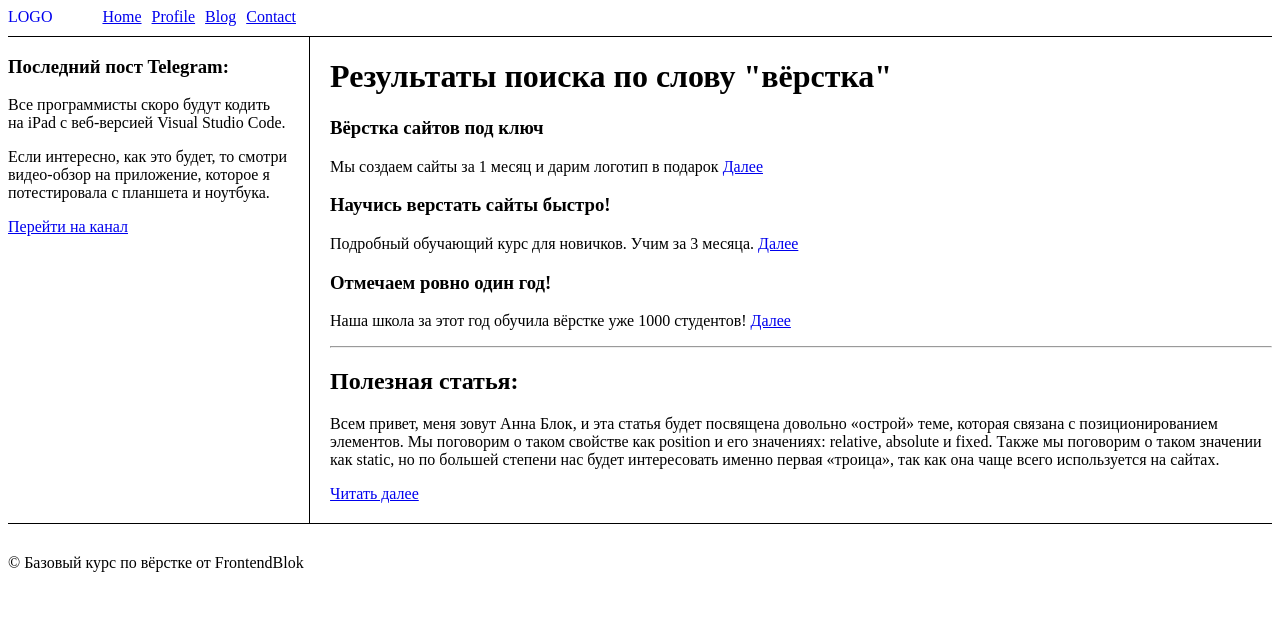
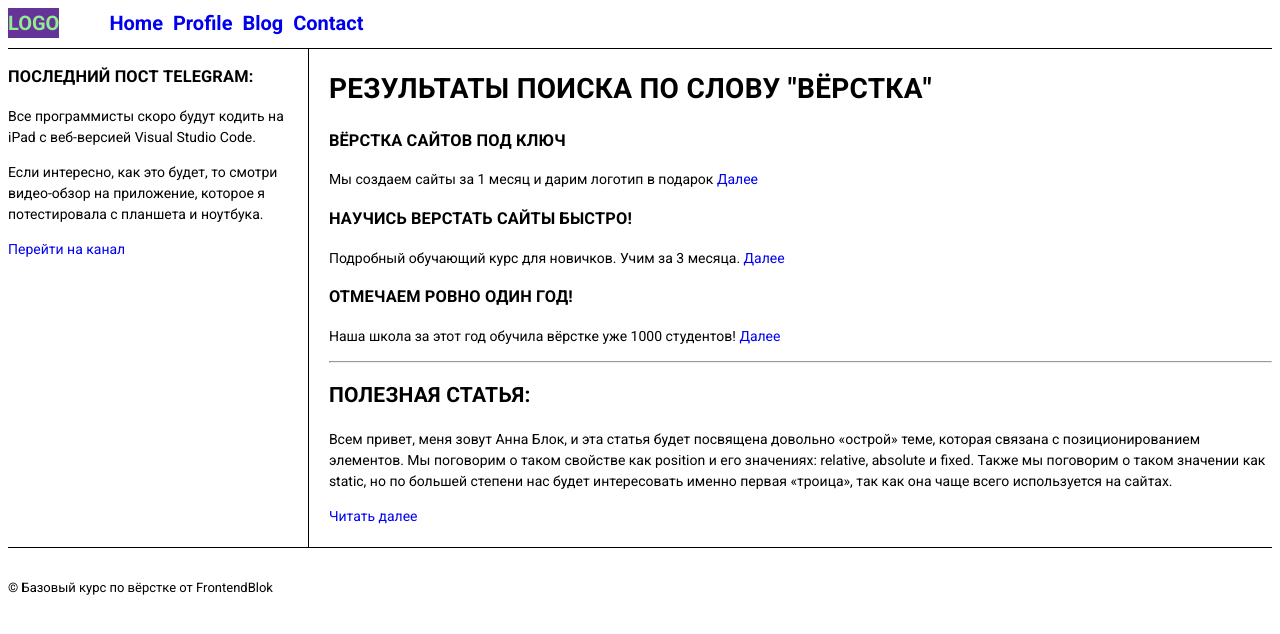
Before and after one commit to gladuator883/FrontendBlok-Module02-Test, a plain HTML site: page semantic.html in a window 1280 px wide. Drawn offline with Linux system fonts and the light colour scheme.

Commit message:
New project WEB

```diff
--- /dev/null
+++ b/semantic.css
@@ -0,0 +1,74 @@
+@import url('https://fonts.googleapis.com/css2?family=Roboto:ital,wght@0,100..900;1,100..900&display=swap');
+
+.bady{
+    font-family: "Roboto", sans-serif;
+  font-optical-sizing: auto;
+  font-weight: 400;
+  font-style: normal;
+  font-variation-settings:
+    "wdth" 100;
+  line-height: 1.5;
+  font-size: 14px;
+}
+
+.header {
+    display: flex;
+    border-bottom: 1px solid #000;
+    padding-bottom: 10px;
+    font-size:20px;
+}
+.logo {
+    margin-right: 50px;
+    text-decoration: none;
+    color:lightgreen;
+    background-color: rebeccapurple;
+    font-weight:700;
+
+}
+ul {
+    display: flex;
+    list-style-type: none;
+    padding-left: 0;
+    margin: 0;
+
+}
+ul > li {
+    margin-right: 10px;
+
+}
+.box {
+    display: flex;
+    margin-bottom: 30px;
+    gap: 20px;
+    border-bottom: 1px solid #000;
+}
+.aside {
+    border-right: 1px solid #000;
+    padding-right: 20px;
+}
+.post {
+    padding-bottom: 20px;
+}
+.foot{
+    font-size: 13px;
+}
+.aaa{
+    color: rebeccapurple;
+    font-weight:700;
+}
+a, u {
+    text-decoration: none;
+  }
+
+h1{
+   text-transform: uppercase;
+   letter-spacing: 0.01em;
+}
+h2{
+    text-transform: uppercase;
+    letter-spacing: 0.01em;
+ }
+h3{
+    text-transform: uppercase;
+    letter-spacing: 0.01em;
+ }
--- a/semantic.html
+++ b/semantic.html
@@ -5,44 +5,12 @@
     <meta http-equiv="X-UA-Compatible" content="IE=edge">
     <meta name="viewport" content="width=device-width, initial-scale=1.0">
     <title>Document</title>
-    <style>
-        .header {
-            display: flex;
-            border-bottom: 1px solid #000;
-            padding-bottom: 10px;
-        }
-        .logo {
-            margin-right: 50px;
-            text-decoration: none;
-        }
-        ul {
-            display: flex;
-            list-style-type: none;
-            padding-left: 0;
-            margin: 0;
-        }
-        ul > li {
-            margin-right: 10px;
-        }
-        .box {
-            display: flex;
-            margin-bottom: 30px;
-            gap: 20px;
-            border-bottom: 1px solid #000;
-        }
-        .aside {
-            border-right: 1px solid #000;
-            padding-right: 20px;
-        }
-        .post {
-            padding-bottom: 20px;
-        }
-    </style>
+    <link href="semantic.css" rel="stylesheet" type="text/css">
 </head>
-<body>
+<body class="bady">
     <header class="header">
         <a href="#" class="logo">LOGO</a>
-        <nav>
+        <nav class="aaa">
             <ul>
                 <li><a href="#">Home</a></li>
                 <li><a href="#">Profile</a></li>
@@ -87,7 +55,7 @@
         </main>
     </div>
 
-    <footer>
+    <footer class="foot">
         <p>&copy; Базовый курс по вёрстке от FrontendBlok</p>
     </footer>
 </body>
```
